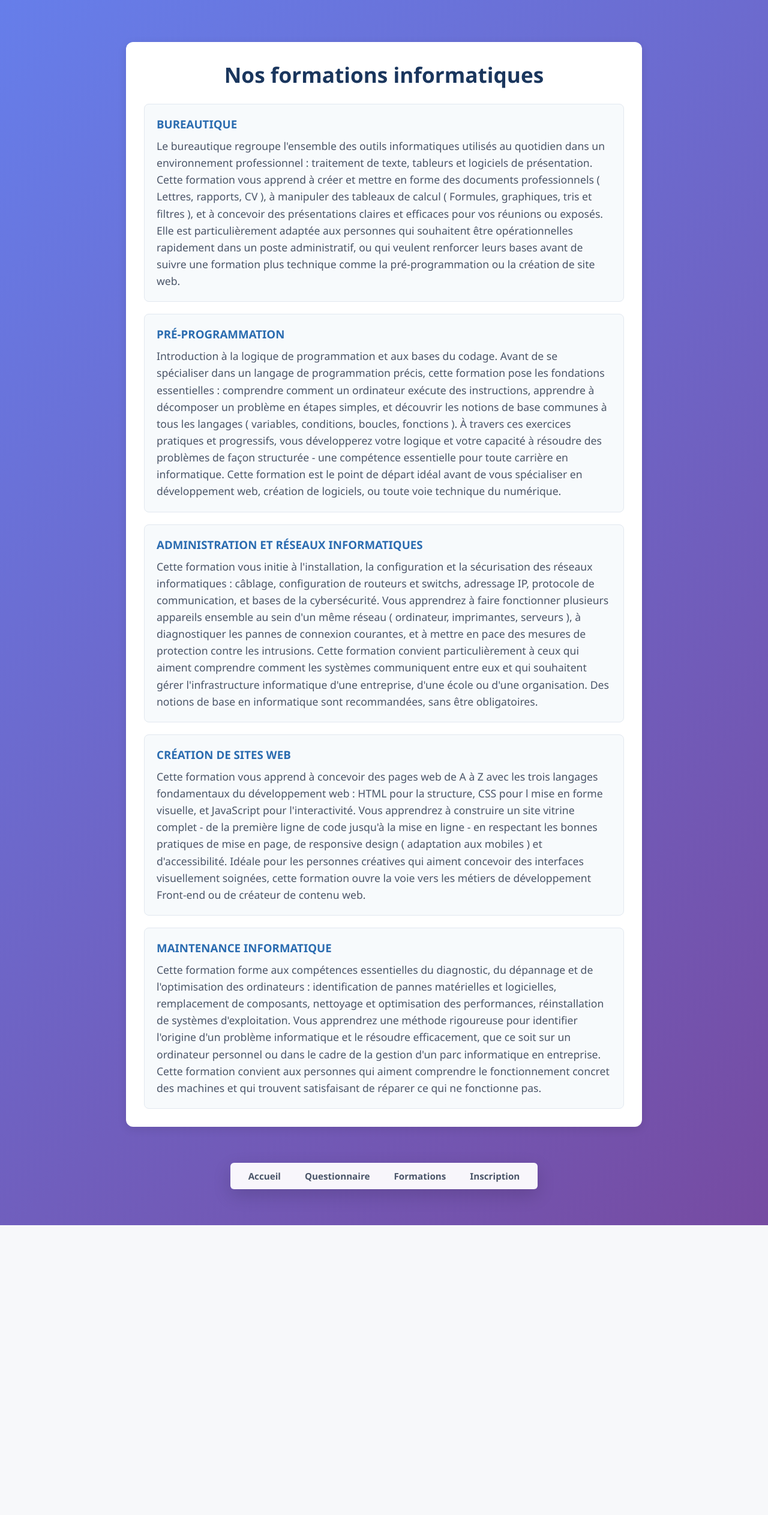
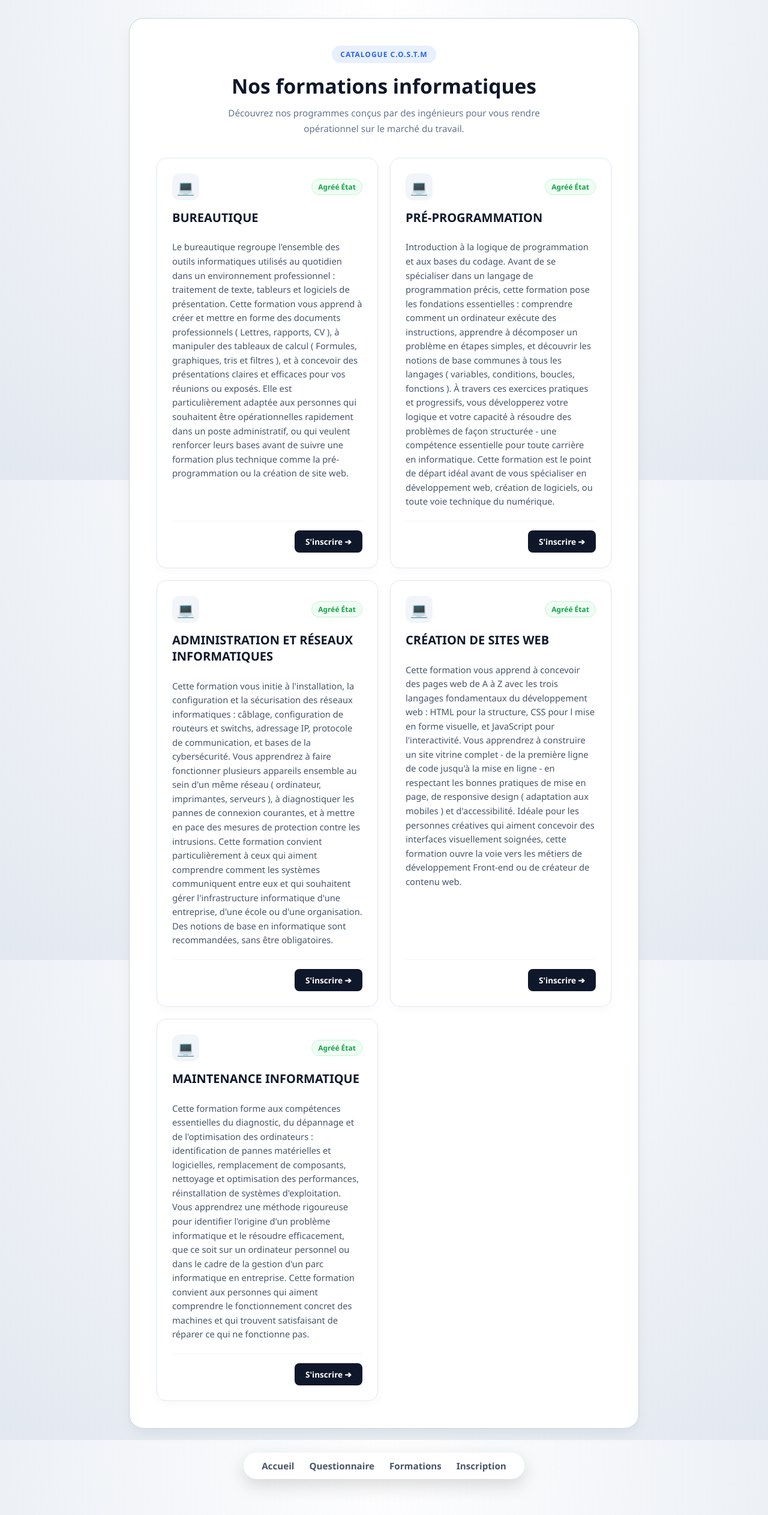
Before and after one commit to JosinahRaoulson/COSTM-ORIENTATION-WEB, a Django app: page /formations/ in a window 1280 px wide. Shown: the whole page at 60% size. Before the commit the page ends 2042 px from the top, so only its background shows below. Run offline with Django 5.2, Linux system fonts and the light colour scheme; data comes from the database, SQL or seed files in the repository; parts of the project's set-up code (start-up, migrations or seed data) failed here and were passed over.

Commit message:
Mise à jour finale des fichiers HTML et CSS

```diff
--- a/Orientation/static/utilisateur/style.css
+++ b/Orientation/static/utilisateur/style.css
@@ -1,3 +1,32 @@
+/* ==========================================================================
+   C.O.S.T.M. TOLIARA - FOND TECH LUMINEUX & PRO
+   ========================================================================== */
+
+body {
+    background-color: #f1f5f9 !important;
+    background-image:
+        radial-gradient(circle at 50% 0%, #ffffff 0%, #e2e8f0 100%),
+        linear-gradient(to right, rgba(0, 0, 0, 0.03) 1px, transparent 1px),
+        linear-gradient(to bottom, rgba(0, 0, 0, 0.03) 1px, transparent 1px) !important;
+    background-size: 100% 100%, 25px 25px, 25px 25px !important;
+    background-attachment: fixed !important;
+    color: #1e293b !important;
+}
+
+/* --- Cartes style Dashboard SaaS avec effet d'élévation --- */
+.page-container, .dash-card, .stat-card, li, .feature-item, .contact-box {
+    background: #ffffff !important;
+    border: 1px solid #cbd5e1 !important;
+    box-shadow: 0 10px 25px -5px rgba(15, 23, 42, 0.08) !important;
+    transition: transform 0.2s ease, box-shadow 0.2s ease, border-color 0.2s ease !important;
+}
+
+/* Effet de survol moderne et dynamique */
+.stat-card:hover, .feature-item:hover, li:hover, .dash-card:hover {
+    transform: translateY(-3px) !important;
+    border-color: #2563eb !important;
+    box-shadow: 0 15px 30px -5px rgba(37, 99, 235, 0.15) !important;
+}
 /* --- Style Global --- */
 body {
     font-family: 'Poppins', 'Segoe UI', system-ui, sans-serif;
@@ -10,6 +39,7 @@ body {
     align-items: center;
     min-height: 100vh;
 }
+
 
 /* --- Barre de navigation --- */
 nav {
@@ -378,3 +408,138 @@ input[type="radio"] {
     color: #1e293b;
     font-weight: 700;
 }
+
+/* ==========================================================================
+   STYLE SPECIFIQUE PAGE FORMATIONS (DESIGN SAAS PRO)
+   ========================================================================== */
+
+.page-header {
+    text-align: center;
+    margin-bottom: 35px;
+}
+
+.tech-badge {
+    background: rgba(37, 99, 235, 0.1);
+    color: #2563eb;
+    font-size: 0.75rem;
+    font-weight: 700;
+    padding: 6px 14px;
+    border-radius: 20px;
+    letter-spacing: 1px;
+    display: inline-block;
+    margin-bottom: 10px;
+}
+
+.page-header h1 {
+    font-size: 2.1rem;
+    color: #0f172a;
+    margin: 5px 0 10px 0;
+}
+
+.page-header p {
+    color: #64748b;
+    font-size: 0.95rem;
+    max-width: 600px;
+    margin: 0 auto;
+}
+
+/* Grille en 2 colonnes modernes */
+.formations-grid {
+    display: grid;
+    grid-template-columns: repeat(auto-fit, minmax(320px, 1fr));
+    gap: 20px;
+}
+
+/* Carte de formation style Dashboard */
+.formation-card {
+    background: #ffffff;
+    border: 1px solid #e2e8f0;
+    border-radius: 16px;
+    padding: 25px;
+    display: flex;
+    flex-direction: column;
+    justify-content: space-between;
+    box-shadow: 0 4px 15px rgba(0, 0, 0, 0.03);
+    transition: all 0.3s ease;
+}
+
+.formation-card:hover {
+    border-color: #2563eb;
+    transform: translateY(-4px);
+    box-shadow: 0 12px 30px rgba(37, 99, 235, 0.12);
+}
+
+.card-top {
+    display: flex;
+    justify-content: space-between;
+    align-items: center;
+    margin-bottom: 15px;
+}
+
+.card-icon {
+    font-size: 1.5rem;
+    background: #f1f5f9;
+    width: 45px;
+    height: 45px;
+    display: flex;
+    align-items: center;
+    justify-content: center;
+    border-radius: 12px;
+}
+
+.status-tag {
+    background: #f0fdf4;
+    color: #16a34a;
+    font-size: 0.75rem;
+    font-weight: 700;
+    padding: 4px 10px;
+    border-radius: 20px;
+    border: 1px solid #bbf7d0;
+}
+
+.formation-card h3 {
+    color: #0f172a;
+    font-size: 1.25rem;
+    font-weight: 700;
+    margin: 0 0 10px 0;
+    border: none !important;
+    padding: 0 !important;
+}
+
+.formation-card p {
+    color: #475569;
+    font-size: 0.92rem;
+    line-height: 1.6;
+    margin-bottom: 20px;
+    flex-grow: 1;
+}
+
+.card-footer {
+    border-top: 1px solid #f1f5f9;
+    padding-top: 15px;
+    text-align: right;
+}
+
+.btn-card {
+    background: #0f172a;
+    color: #ffffff !important;
+    padding: 9px 18px;
+    border-radius: 8px;
+    font-size: 0.85rem;
+    font-weight: 600;
+    text-decoration: none;
+    transition: all 0.2s ease;
+    display: inline-block;
+}
+
+.btn-card:hover {
+    background: #2563eb;
+    box-shadow: 0 4px 12px rgba(37, 99, 235, 0.3);
+}
+
+.empty-state {
+    grid-column: 1 / -1;
+    text-align: center;
+    padding: 40px;
+    color: #94a3b8;
+}
--- a/Orientation/templates/utilisateur/formations.html
+++ b/Orientation/templates/utilisateur/formations.html
@@ -7,30 +7,47 @@
     <link rel="stylesheet" href="{% static 'utilisateur/style.css' %}">
 </head>
 <body>
-    <div class="container" style="background: white; padding: 30px; border-radius: 12px; box-shadow: 0 4px 15px rgba(0,0,0,0.1); max-width: 800px; margin: 40px auto;">
 
-        <h1 style="text-align: center; color: #1a365d; margin-bottom: 25px;">Nos formations informatiques</h1>
+    <div class="page-container">
 
-        <div style="display: flex; flex-direction: column; gap: 20px;">
+        <div class="page-header">
+            <span class="tech-badge">CATALOGUE C.O.S.T.M</span>
+            <h1>Nos formations informatiques</h1>
+            <p>Découvrez nos programmes conçus par des ingénieurs pour vous rendre opérationnel sur le marché du travail.</p>
+        </div>
+
+        <!-- Grille dynamique des formations -->
+        <div class="formations-grid">
             {% for formation in formations %}
-                <div style="background: #f7fafc; padding: 20px; border-radius: 8px; border: 1px solid #e2e8f0;">
-                    <h3 style="color: #2b6cb0; margin-top: 0; margin-bottom: 10px;">{{ formation.nom }}</h3>
-                    <p style="color: #4a5568; line-height: 1.6; margin: 0;">{{ formation.description }}</p>
+                <div class="formation-card">
+                    <div class="card-top">
+                        <div class="card-icon">💻</div>
+                        <span class="status-tag">Agréé État</span>
+                    </div>
+
+                    <h3>{{ formation.nom }}</h3>
+                    <p>{{ formation.description }}</p>
+
+                    <div class="card-footer">
+                        <a href="{% url 'inscription' %}" class="btn-card">S'inscrire ➔</a>
+                    </div>
                 </div>
             {% empty %}
-                <p style="text-align: center; color: #718096;">Aucune formation pour le moment.</p>
+                <div class="empty-state">
+                    <p>Aucune formation disponible pour le moment.</p>
+                </div>
             {% endfor %}
         </div>
 
     </div>
 
+    <!-- Barre de navigation -->
+    <nav>
+        <a href="{% url 'accueil_utilisateur' %}">Accueil</a>
+        <a href="{% url 'questionnaire' %}">Questionnaire</a>
+        <a href="{% url 'liste_formations' %}" class="active">Formations</a>
+        <a href="{% url 'inscription' %}">Inscription</a>
+    </nav>
 
 </body>
- <!-- Barre de navigation -->
-    <nav style="background: #e2e8f0; padding: 10px 20px; margin: 20px auto; max-width: 800px; border-radius: 6px; text-align: center;">
-        <a href="{% url 'accueil_utilisateur' %}" style="margin-right: 15px; text-decoration: none; color: #2d3748; font-weight: bold;">Accueil</a>
-        <a href="{% url 'questionnaire' %}" style="margin-right: 15px; text-decoration: none; color: #2d3748; font-weight: bold;">Questionnaire</a>
-        <a href="{% url 'liste_formations' %}" style="margin-right: 15px; text-decoration: none; color: #2d3748; font-weight: bold;">Formations</a>
-        <a href="{% url 'inscription' %}" style="text-decoration: none; color: #2d3748; font-weight: bold;">Inscription</a>
-    </nav>
 </html>
--- a/Orientation/templates/utilisateur/resultat.html
+++ b/Orientation/templates/utilisateur/resultat.html
@@ -14,7 +14,7 @@
 
         {% if formation %}
             <h2 style="color: #1a202c; font-size: 24px; margin-bottom: 15px;">{{ formation.nom }}</h2>
-            <p style="color: #4a5568; line-height: 1.6; margin-bottom: 25px;">{{ formation.description }}</p>
+
 
             <!-- Affichage du pourcentage -->
             <div style="background-color: #e2e8f0; color: #2b6cb0; padding: 12px; border-radius: 6px; font-weight: bold; font-size: 18px; width: 60%; margin: 20px auto;">
```
Also changed, not shown: Orientation/templates/utilisateur/pdf_inscription.html (+23 -18 lines).
